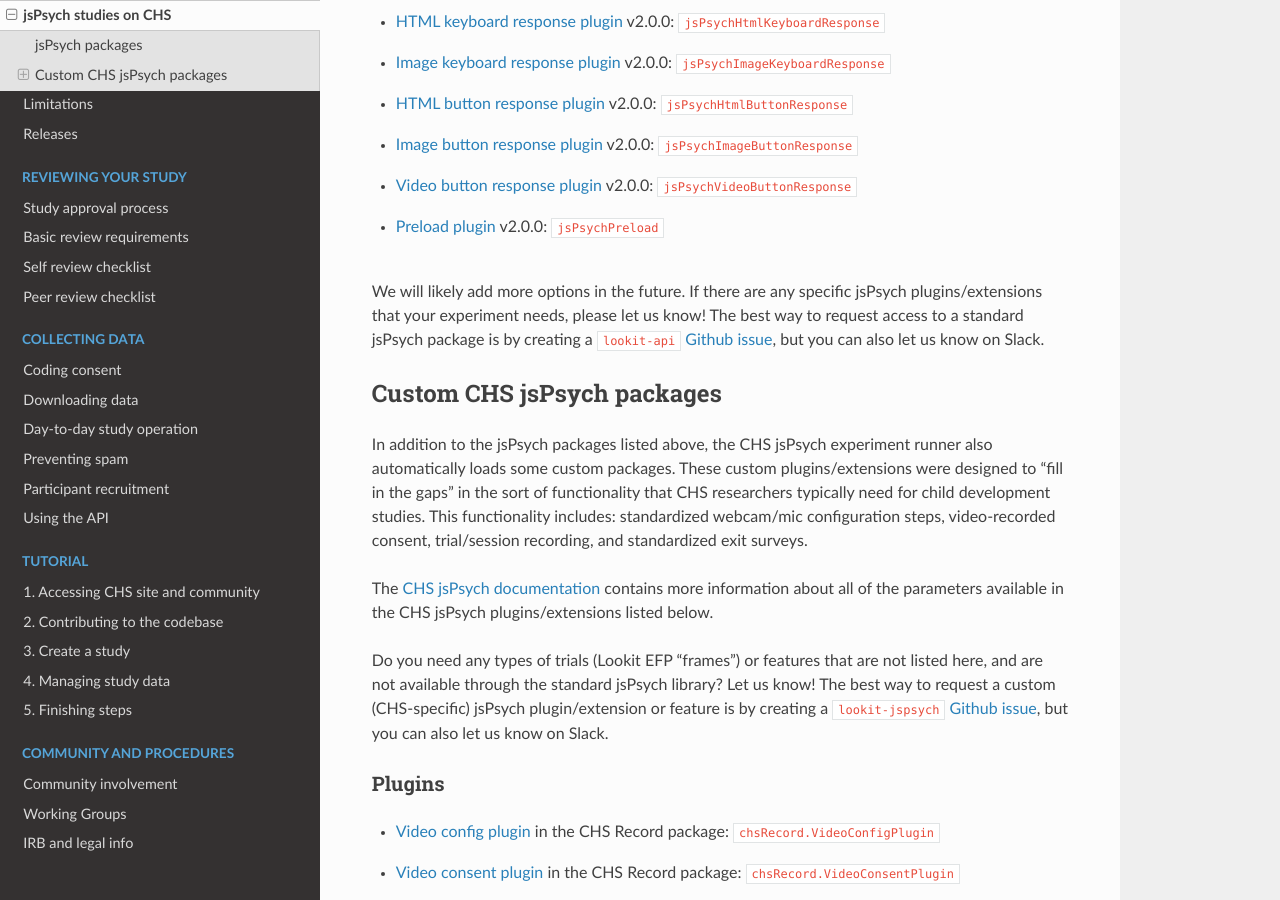
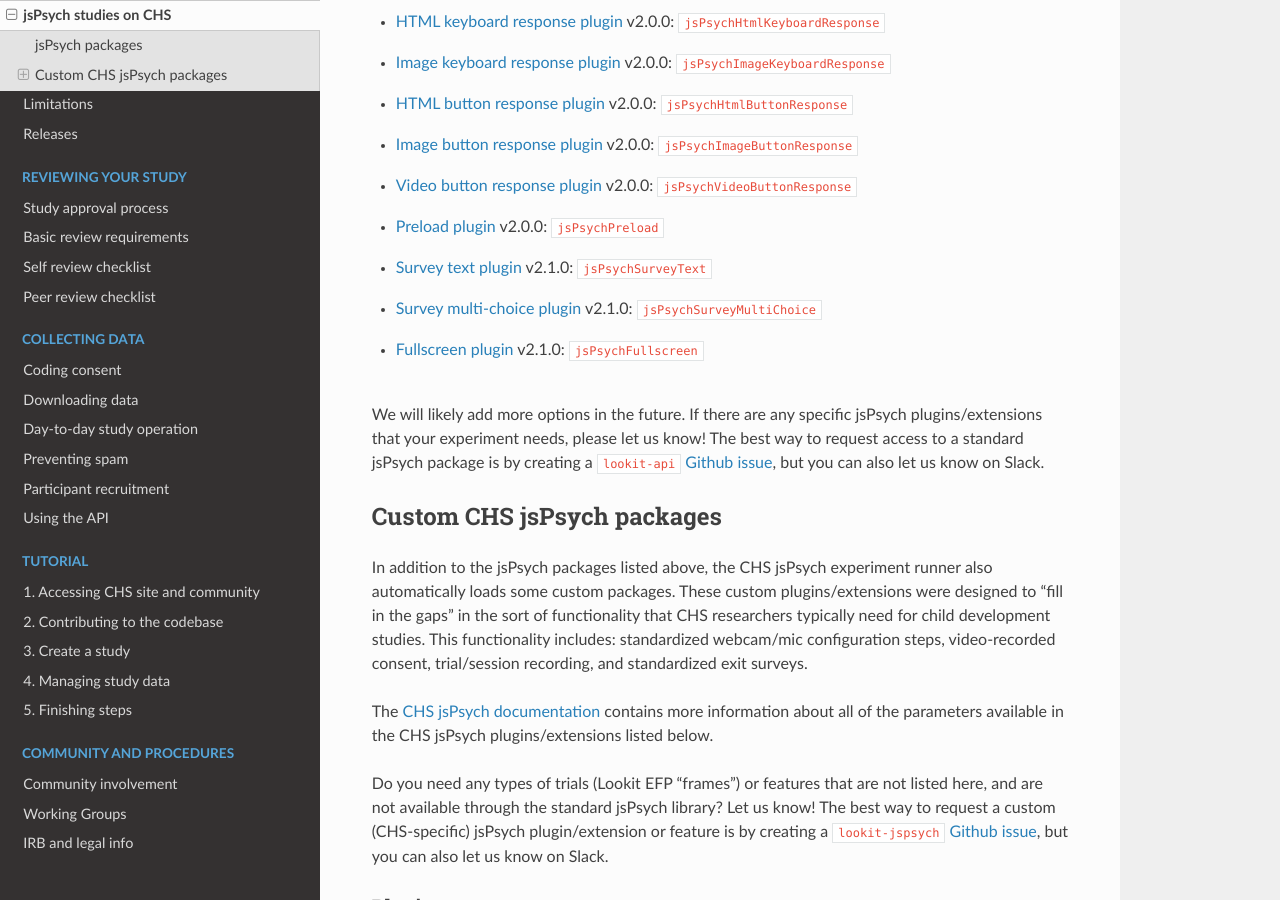
Before and after one commit to lookit/lookit-docs, a Sphinx documentation site: the page built from docs/source/researchers-jspsych-intro.rst, in a window 1280 px wide and 900 px high, scrolled down 694 px. Built offline with Sphinx 7.4.7 and the Read the Docs theme 3.1.0, drawn with Linux system fonts in a browser that asks for light colours.

Commit message:
list newly available jsPsych plugins: survey-text, survey-multi-choice, fullscreen

```diff
--- a/docs/source/researchers-jspsych-intro.rst
+++ b/docs/source/researchers-jspsych-intro.rst
@@ -25,6 +25,9 @@
 - `Image button response plugin <https://www.jspsych.org/v8/plugins/image-button-response/>`__ v2.0.0: ``jsPsychImageButtonResponse``
 - `Video button response plugin <https://www.jspsych.org/v8/plugins/video-button-response/>`__ v2.0.0: ``jsPsychVideoButtonResponse``
 - `Preload plugin <https://www.jspsych.org/v8/plugins/preload/>`__ v2.0.0: ``jsPsychPreload``
+- `Survey text plugin <https://www.jspsych.org/latest/plugins/survey-text/>`__ v2.1.0: ``jsPsychSurveyText``
+- `Survey multi-choice plugin <https://www.jspsych.org/latest/plugins/survey-multi-choice/>`__ v2.1.0: ``jsPsychSurveyMultiChoice``
+- `Fullscreen plugin <https://www.jspsych.org/latest/plugins/fullscreen/>`__ v2.1.0: ``jsPsychFullscreen``
 
 We will likely add more options in the future. If there are any specific jsPsych plugins/extensions that your experiment needs, please let us know! The best way to request access to a standard jsPsych package is by creating a ``lookit-api`` `Github issue <https://github.com/lookit/lookit-api/issues>`__, but you can also let us know on Slack.
 
```
